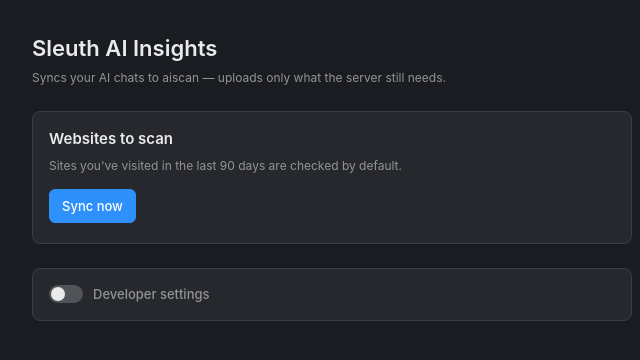
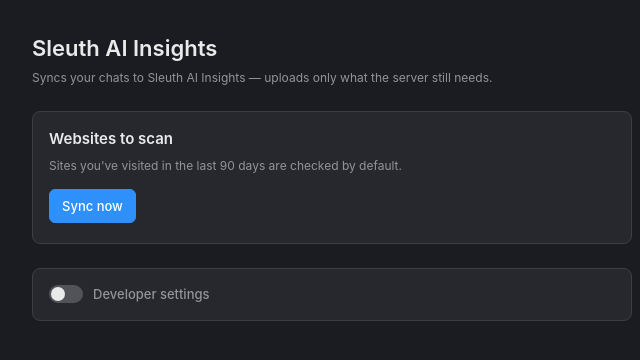
Before and after one commit to sleuth-io/aiscan-clients, a browser extension: page extension/app.html in a window 1280 px wide. Shown: the full height of the page, 308-948 px from the left. Drawn offline with Linux system fonts and the light colour scheme.

Commit message:
Refer to app as Sleuth AI Insights

```diff
--- a/extension/app.html
+++ b/extension/app.html
@@ -11,7 +11,7 @@
       <header>
         <h1>Sleuth AI Insights</h1>
         <p class="hint">
-          Syncs your AI chats to aiscan — uploads only what the server still
+          Syncs your chats to Sleuth AI Insights — uploads only what the server still
           needs.
         </p>
       </header>
```
